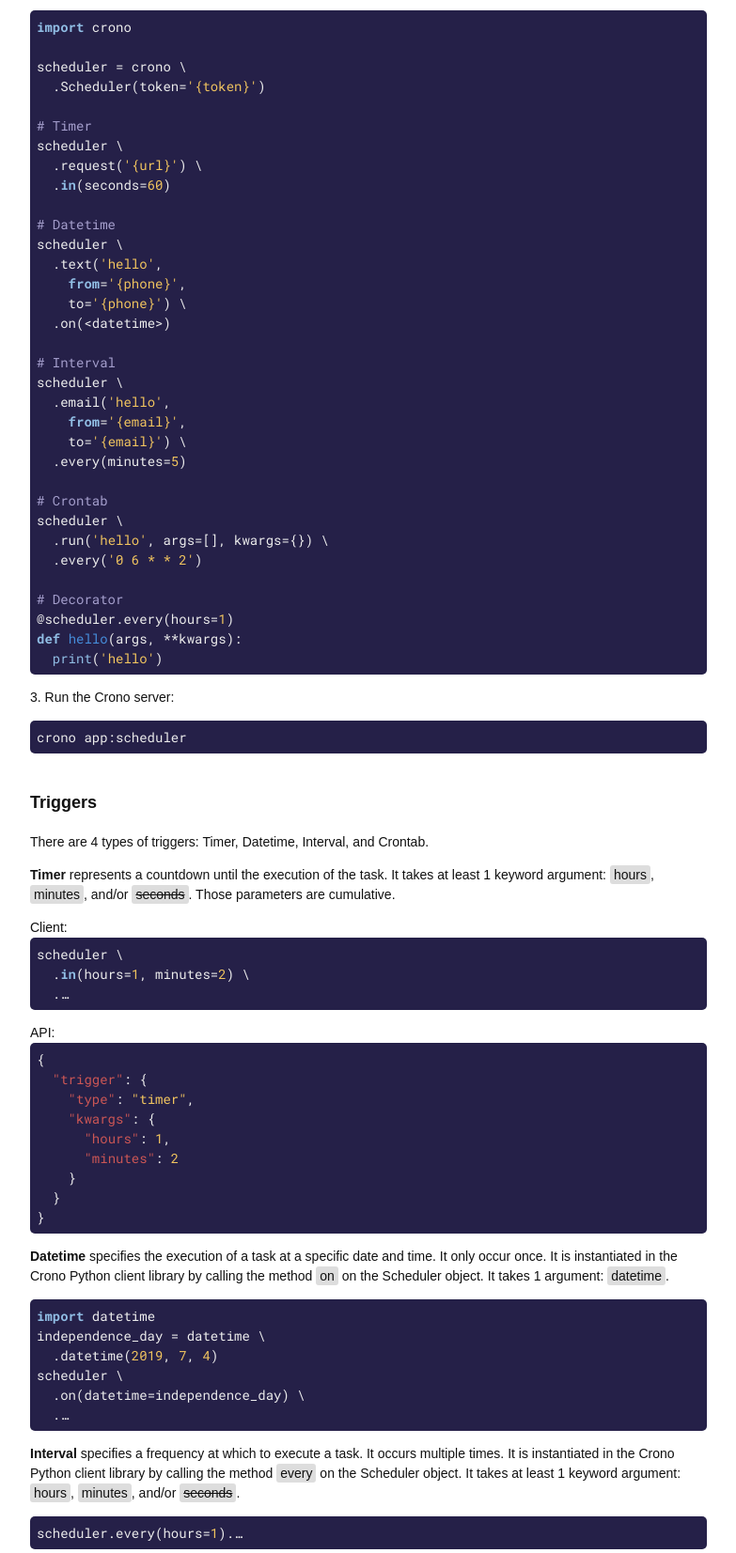
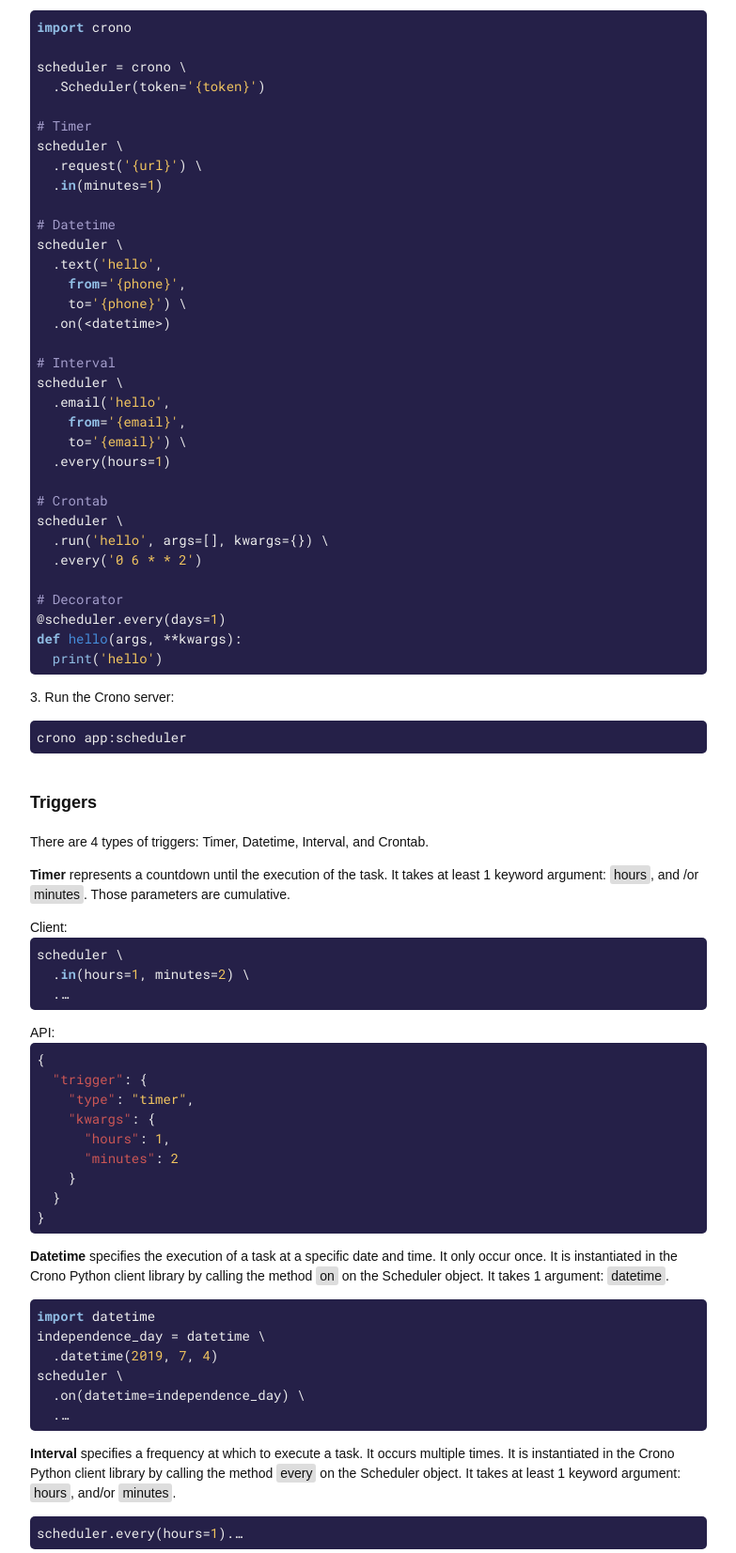
Before and after one commit to gduverger/crono, a Python web app: template api/templates/index.html in a window 1280 px wide. Shown: the part 297-1950 px from the top of the page at 94% size, without its empty margins (248-1031 px from the left). Run offline with Jinja, Linux system fonts and the light colour scheme; the template is opened without the code that fills it, so the values that code supplies are empty; some libraries are stand-ins or nearby versions; some web fonts are replaced.

Commit message:
remove seconds

```diff
--- a/api/templates/index.html
+++ b/api/templates/index.html
@@ -55,7 +55,7 @@ scheduler = crono<span class="br"> \
 # Timer
 scheduler<span class="br"> \
   </span>.<a href="#tasks">request</a>('{url}')<span class="br"> \
-  </span>.<a href="#triggers" class="hljs-keyword-in">in</a>(seconds=60)
+  </span>.<a href="#triggers" class="hljs-keyword-in">in</a>(minutes=1)
 
 # Datetime
 scheduler<span class="br"> \
@@ -69,7 +69,7 @@ scheduler<span class="br"> \
   </span>.<a href="#tasks">email</a>('hello', <span class="br">
     </span><span class="hljs-keyword-from">from</span>='{email}', <span class="br">
     </span>to='{email}')<span class="br"> \
-  </span>.<a href="#triggers">every</a>(minutes=5)
+  </span>.<a href="#triggers">every</a>(hours=1)
 
 # Crontab
 scheduler<span class="br"> \
@@ -77,7 +77,7 @@ scheduler<span class="br"> \
   </span>.<a href="#triggers">every</a>('0 6 * * 2')
 
 # Decorator
-@scheduler.<a href="#triggers">every</a>(hours=1)
+@scheduler.<a href="#triggers">every</a>(days=1)
 def hello(args, **kwargs):
   print('hello')
 </code></pre>
@@ -90,7 +90,7 @@ def hello(args, **kwargs):
 
 			<p>There are 4 types of triggers: Timer, Datetime, Interval, and Crontab.</p>
 
-			<p><b>Timer</b> represents a countdown until the execution of the task. It takes at least 1 keyword argument: <code>hours</code>, <code>minutes</code>, and/or <s><code>seconds</code></s>. Those parameters are cumulative.</p>
+			<p><b>Timer</b> represents a countdown until the execution of the task. It takes at least 1 keyword argument: <code>hours</code>, and /or <code>minutes</code>. Those parameters are cumulative.</p>
 
 Client:
 <pre class="bp"><code class="python">scheduler<span class="br"> \
@@ -117,7 +117,7 @@ scheduler<span class="br"> \
   </span>.<b>on</b>(datetime=independence_day)<span class="br"> \
   </span>.<span class="quiet">&hellip;</span></code></pre>
 
-			<p><b>Interval</b> specifies a frequency at which to execute a task. It occurs multiple times. It is instantiated in the Crono Python client library by calling the method <code>every</code> on the Scheduler object. It takes at least 1 keyword argument: <code>hours</code>, <code>minutes</code>, and/or <s><code>seconds</code></s>.</p>
+			<p><b>Interval</b> specifies a frequency at which to execute a task. It occurs multiple times. It is instantiated in the Crono Python client library by calling the method <code>every</code> on the Scheduler object. It takes at least 1 keyword argument: <code>hours</code>, and/or <code>minutes</code>.</p>
 
 <pre><code class="python">scheduler.<b>every</b>(hours=1).<span class="quiet">&hellip;</span></code></pre>
 
```
